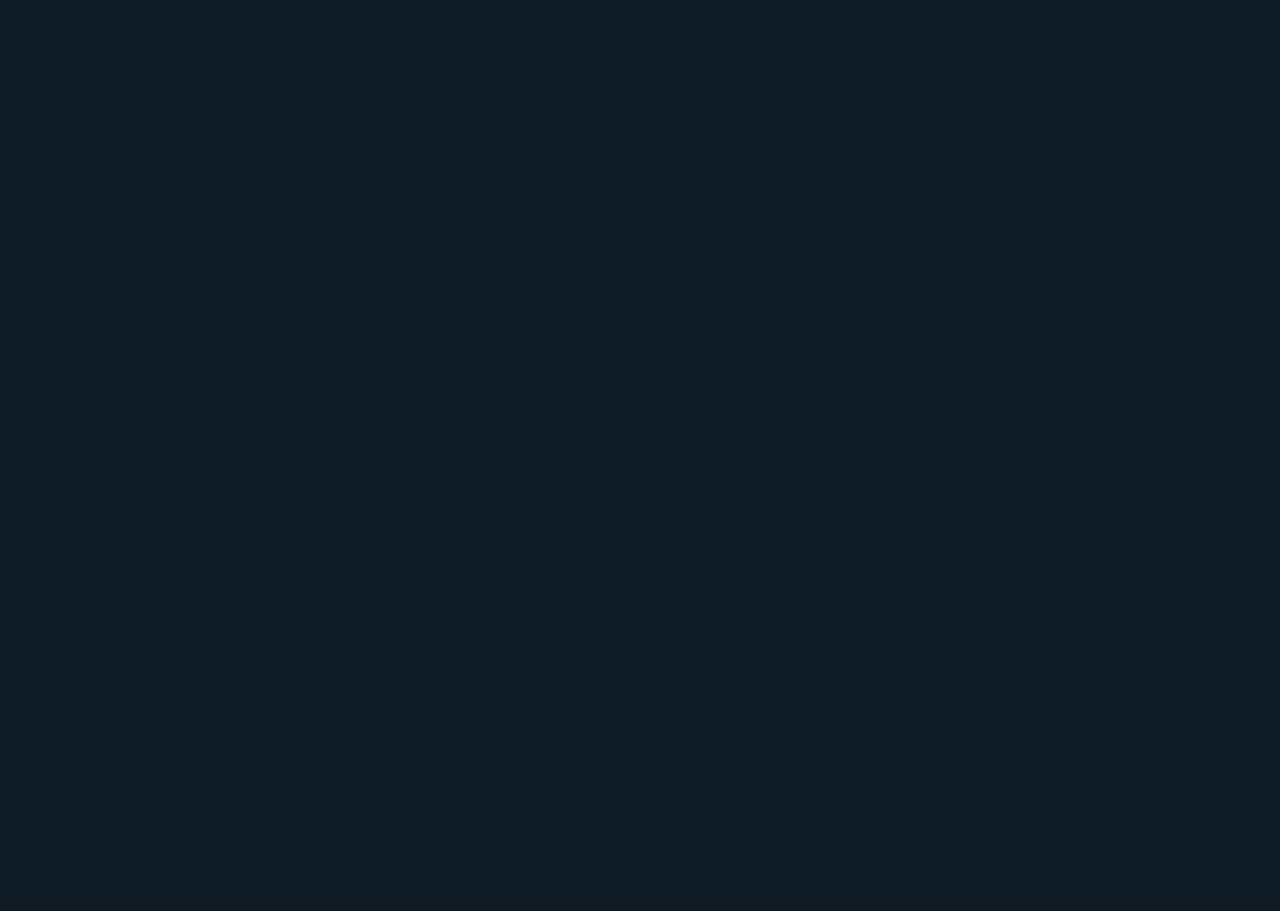
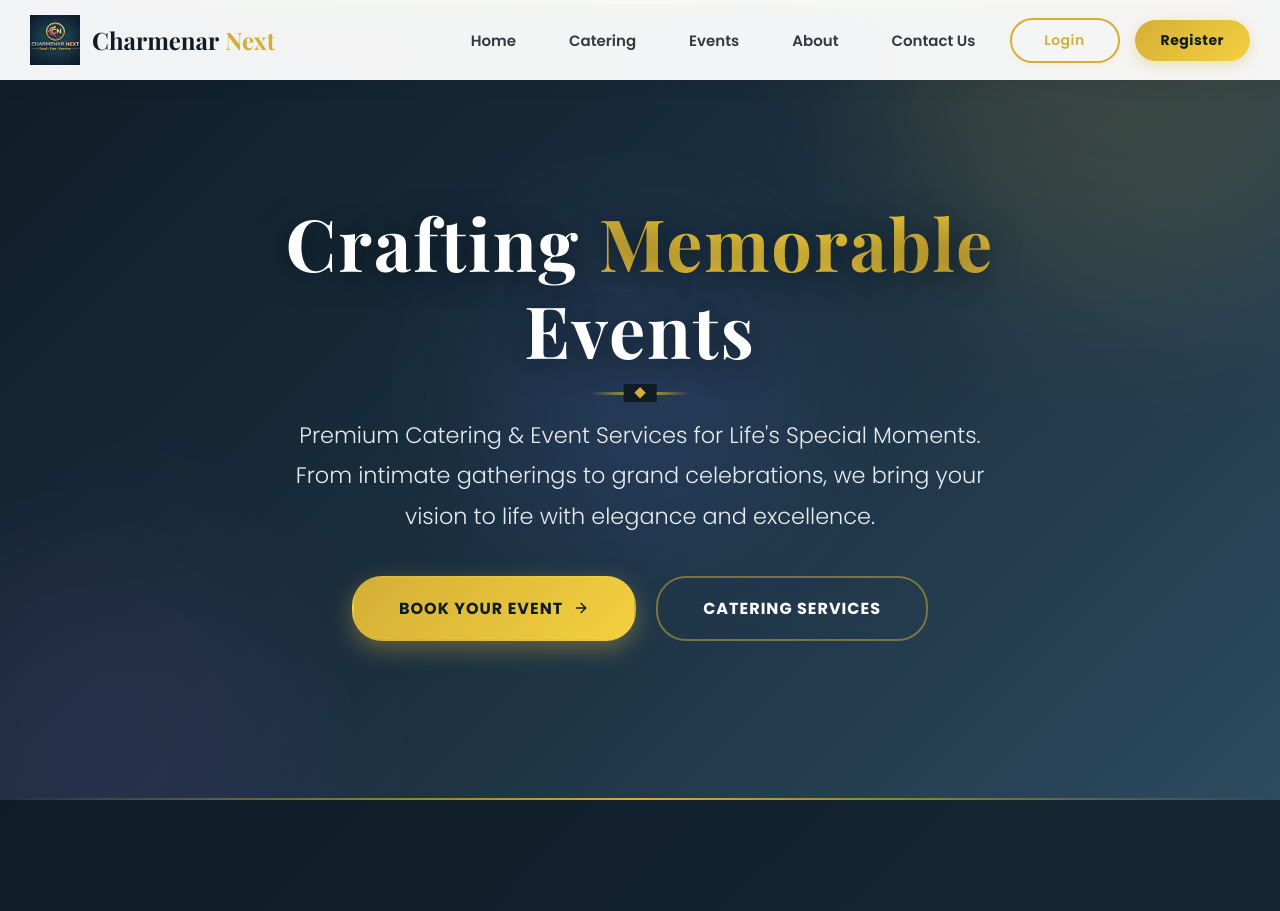
Before and after one commit to charmenarnext/charmenar_next, a React (Create React App) app in the folder frontend/: page / in a window 1280 px wide. Shown: the top 911 px of the page. Before the commit the page ends 800 px from the top, so only its background shows below. Built offline with nearby package versions, Linux system fonts and the light colour scheme; no server answers.

Commit message:
deployment

```diff
--- a/frontend/src/App.js
+++ b/frontend/src/App.js
@@ -22,7 +22,9 @@ import ResetPassword from './pages/ResetPassword';
 import AdminLogin from './pages/AdminLogin';
 import AdminDashboard from './pages/AdminDashboard';
 
-// Protected Route Component
+// ==========================================
+// PROTECTED ROUTE COMPONENT
+// ==========================================
 const ProtectedRoute = ({ children, adminOnly = false }) => {
   const { isAuthenticated, isAdmin, loading } = useAuth();
 
@@ -46,14 +48,38 @@ const ProtectedRoute = ({ children, adminOnly = false }) => {
   return children;
 };
 
+// ==========================================
+// AUTO-DETECT BASENAME FOR GITHUB PAGES
+// ==========================================
+const getBasename = () => {
+  // Local development: no basename
+  if (window.location.hostname === 'localhost' || window.location.hostname === '127.0.0.1') {
+    return '/';
+  }
+
+  // GitHub Pages: use /charmenar_next as basename
+  if (window.location.hostname.includes('github.io')) {
+    return '/charmenar_next';
+  }
+
+  // Custom domain: no basename (root path)
+  return '/';
+};
+
+// ==========================================
+// MAIN APP COMPONENT
+// ==========================================
 function App() {
+  const basename = getBasename();
+
   return (
     <AuthProvider>
-      <Router basename="/charmenar_next">
+      <Router basename={basename}>
         <div className="App">
           <Navbar />
+
           <Routes>
-            {/* Public Routes */}
+            {/* ===== PUBLIC ROUTES ===== */}
             <Route path="/" element={<Home />} />
             <Route path="/catering" element={<Catering />} />
             <Route path="/events" element={<Events />} />
@@ -65,7 +91,7 @@ function App() {
             <Route path="/reset-password" element={<ResetPassword />} />
             <Route path="/admin/login" element={<AdminLogin />} />
 
-            {/* Protected Routes */}
+            {/* ===== PROTECTED ADMIN ROUTES ===== */}
             <Route
               path="/admin/dashboard"
               element={
@@ -75,10 +101,12 @@ function App() {
               }
             />
 
-            {/* 404 Route */}
+            {/* ===== 404 FALLBACK ===== */}
             <Route path="*" element={<Navigate to="/" replace />} />
           </Routes>
+
           <Footer />
+
           <ToastContainer
             position="top-right"
             autoClose={3000}
--- a/frontend/src/config.js
+++ b/frontend/src/config.js
@@ -1,6 +1,34 @@
-const config = {
-  API_URL: window.location.hostname === 'localhost'
-    ? 'http://localhost:5010/api'
-    : 'https://charmenar-next-api.onrender.com/api'  // ✅ Must end with /api
+
+// frontend/src/config.js
+
+const getConfig = () => {
+  // Use environment variable if set
+  if (process.env.REACT_APP_API_URL) {
+    return {
+      API_URL: process.env.REACT_APP_API_URL,
+      APP_NAME: 'Charmenar Next',
+      MAX_FILE_SIZE: 5 * 1024 * 1024, // 5MB
+    };
+  }
+
+  // Fallback: Auto-detect based on hostname
+  const hostname = window.location.hostname;
+
+  if (hostname === 'localhost' || hostname === '127.0.0.1') {
+    return {
+      API_URL: 'http://localhost:5000/api',
+      APP_NAME: 'Charmenar Next',
+      MAX_FILE_SIZE: 5 * 1024 * 1024,
+    };
+  }
+
+  // Production (both custom domain and GitHub Pages)
+  return {
+    API_URL: 'https://charmenar-next-api.onrender.com/api',
+    APP_NAME: 'Charmenar Next',
+    MAX_FILE_SIZE: 5 * 1024 * 1024,
+  };
 };
+
+const config = getConfig();
 export default config;
```
Also changed, not shown: frontend/package.json (+16 -23 lines), 2 other files (tests, documents, lock files or other folders).
